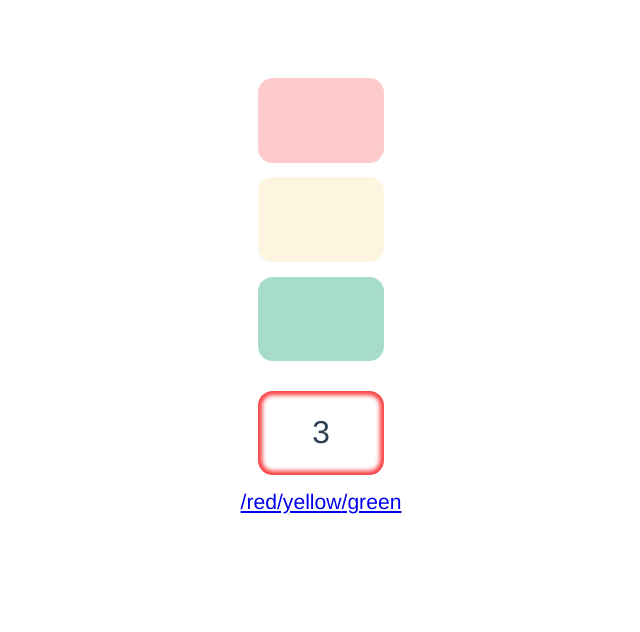
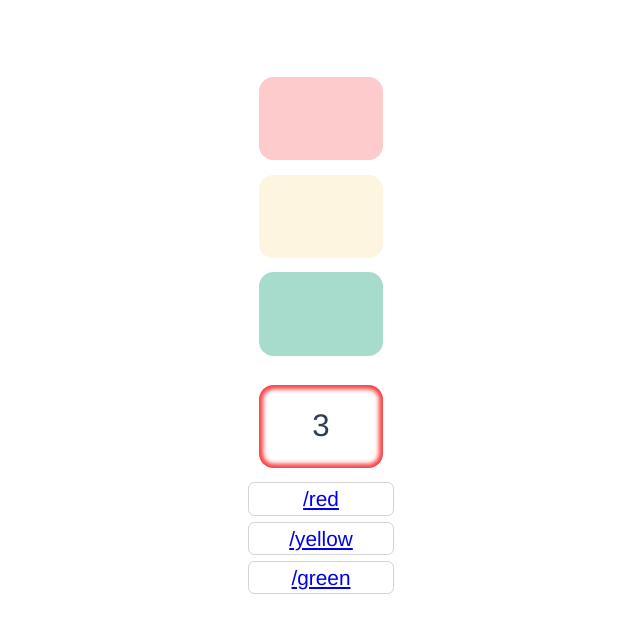
Before and after one commit to taratatuy/traffic-light, a Vue app: page /red in a window 1280 px wide. Shown: the top 632 px of the page, without its empty margins (319-959 px from the left). Built offline with nearby package versions, Linux system fonts and the light colour scheme.

Commit message:
Add style to navbar.

```diff
--- a/src/components/Navbar.vue
+++ b/src/components/Navbar.vue
@@ -1,8 +1,8 @@
 <template>
-  <nav id="nav">
-    <router-link to="/red">/red</router-link>
-    <router-link to="/yellow">/yellow</router-link>
-    <router-link to="/green">/green</router-link>
+  <nav class="navbar">
+    <router-link class="nav-link" to="/red">/red</router-link>
+    <router-link class="nav-link" to="/yellow">/yellow</router-link>
+    <router-link class="nav-link" to="/green">/green</router-link>
   </nav>
 </template>
 
@@ -11,3 +11,5 @@ export default {
   name: 'Navbar'
 };
 </script>
+
+<style src="../scss/navbar.scss" lang="scss"></style>
--- a/src/scss/base.scss
+++ b/src/scss/base.scss
@@ -19,6 +19,10 @@ body {
     -moz-osx-font-smoothing  : grayscale;
     text-align               : center;
     color                    : #2c3e50;
+
+    @media (min-width : 1080px) {
+        font-size  : 1.3rem;
+    }
 }
 
 #app {
@@ -30,7 +34,7 @@ body {
 
 header,
 footer {
-    height  : 3em;
+    min-height  : 3em;
 }
 
 main {
--- /dev/null
+++ b/src/scss/navbar.scss
@@ -0,0 +1,18 @@
+.navbar {
+    display         : flex;
+    flex-direction  : column;
+    align-items     : center;
+}
+
+.nav-link {
+    width  : 7em;
+
+    line-height  : 1.5;
+
+    border         : 1px solid lightgray;
+    border-radius  : 0.3em;
+}
+
+.nav-link+.nav-link {
+    margin-top  : 0.3em;
+}
```
